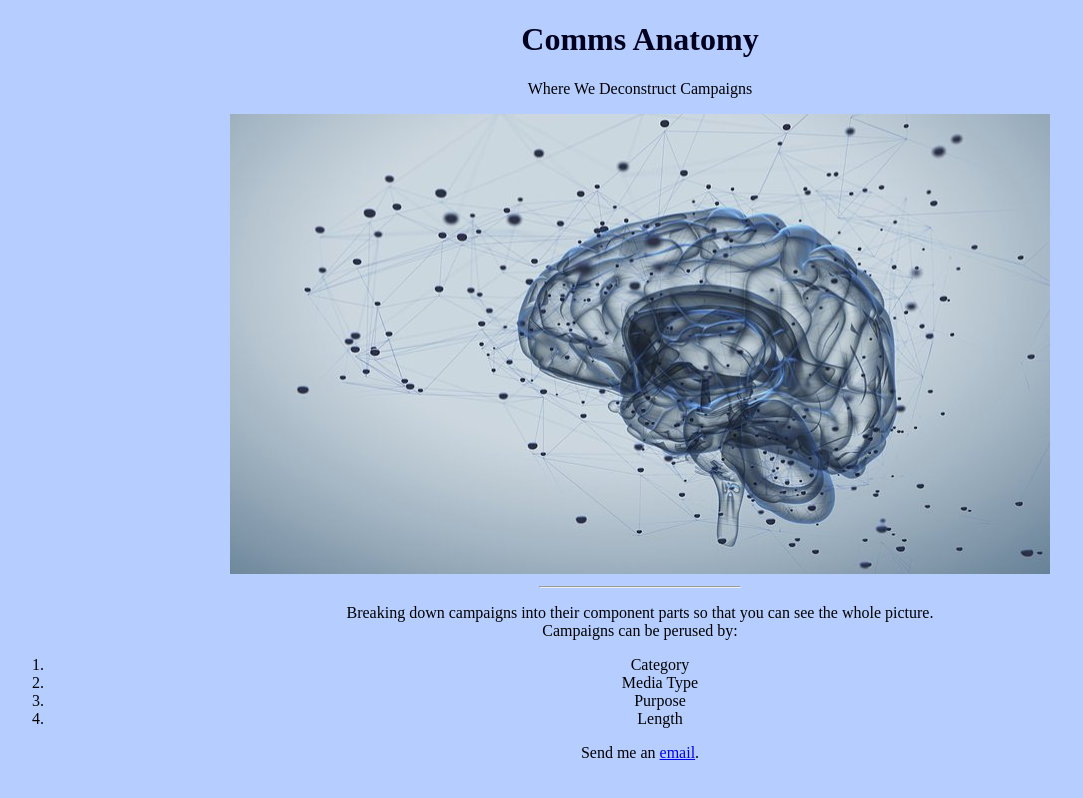
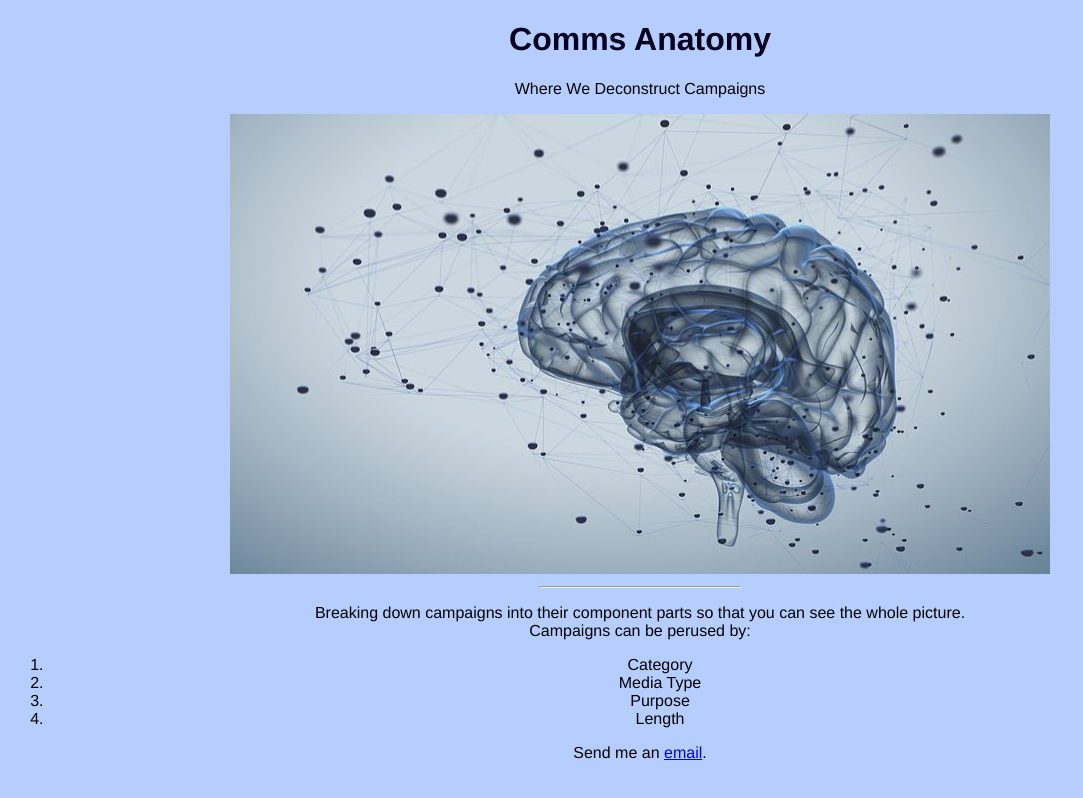
Before and after one commit to AlGraceRoyston/AlGraceRoyston.github.io, a plain HTML site: page unit_3/index.html in a window 1280 px wide. Shown: the whole page, without its empty margins (0-1083 px from the left). Drawn offline with Linux system fonts and the light colour scheme.

Commit message:
Font Update

```diff
--- a/unit_3/css/style.css
+++ b/unit_3/css/style.css
@@ -1,7 +1,7 @@
 body {
 	text-align: center;
 	background: rgb(182,206,255);
-	font-family: Calibri Light
+	font-family: Helvetica
 }
 hr {
 	width: 200px;
```
